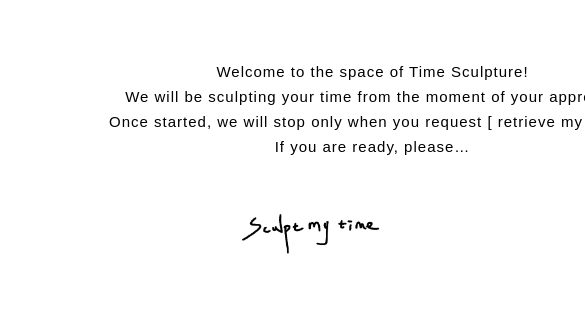
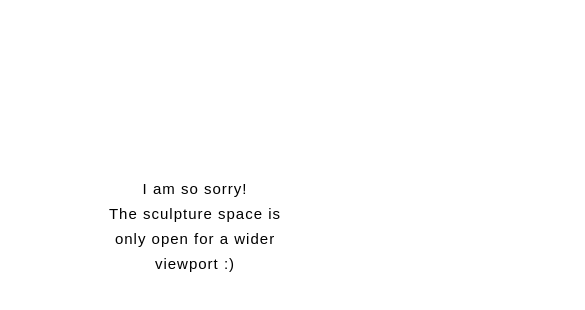
Before and after one commit to yishengyyyy/Time-Sculpture, a plain HTML site: page index.html in a window 390 px wide. Shown: the top 310 px of the page, 585 px wide, since content can reach past the window. Drawn offline with nearby package versions, Linux system fonts and the light colour scheme; a web font is replaced by a local one.

Commit message:
update 12.10

```diff
--- a/Scripts/script.js
+++ b/Scripts/script.js
@@ -121,7 +121,7 @@ $(document).ready(function(){
     $('.re').click(function(){
 
         downloadCanvas();
-        window.location.replace('Retrieve Your Time.html')
+        window.location.replace('Retrieve Your Time.html');
     })
 
 });
--- a/index.html
+++ b/index.html
@@ -39,7 +39,13 @@
       </div>
     </div>
 
+    <div id = "warning">
 
+      I am so sorry!
+      <br>The sculpture space is only open for a wider viewport :)
+
+
+    </div>
 
 
 </body>
--- a/style.css
+++ b/style.css
@@ -382,3 +382,41 @@ font-style: normal;
     width:100%;
 
     }
+#warning{
+
+    letter-spacing: 1px;
+    position:relative;
+    margin-top:45%;
+    padding-left: 25vw;
+    padding-right:25vw;
+
+    color:black;
+    text-align: center;
+    font-size: 15px;
+    line-height: 25px;
+    font-family: Arial, sans-serif;
+
+    width: 50vw;
+    min-width: 100px;
+    max-width: 50vw;
+
+    display: none;
+}
+
+
+    @media only screen
+    and (max-width : 920px) {
+
+   #warning{
+
+    display: block;
+
+
+
+   }
+
+   .textcon{
+       display: none;
+   }
+
+    }
```
Also changed, not shown: 1 other file.
